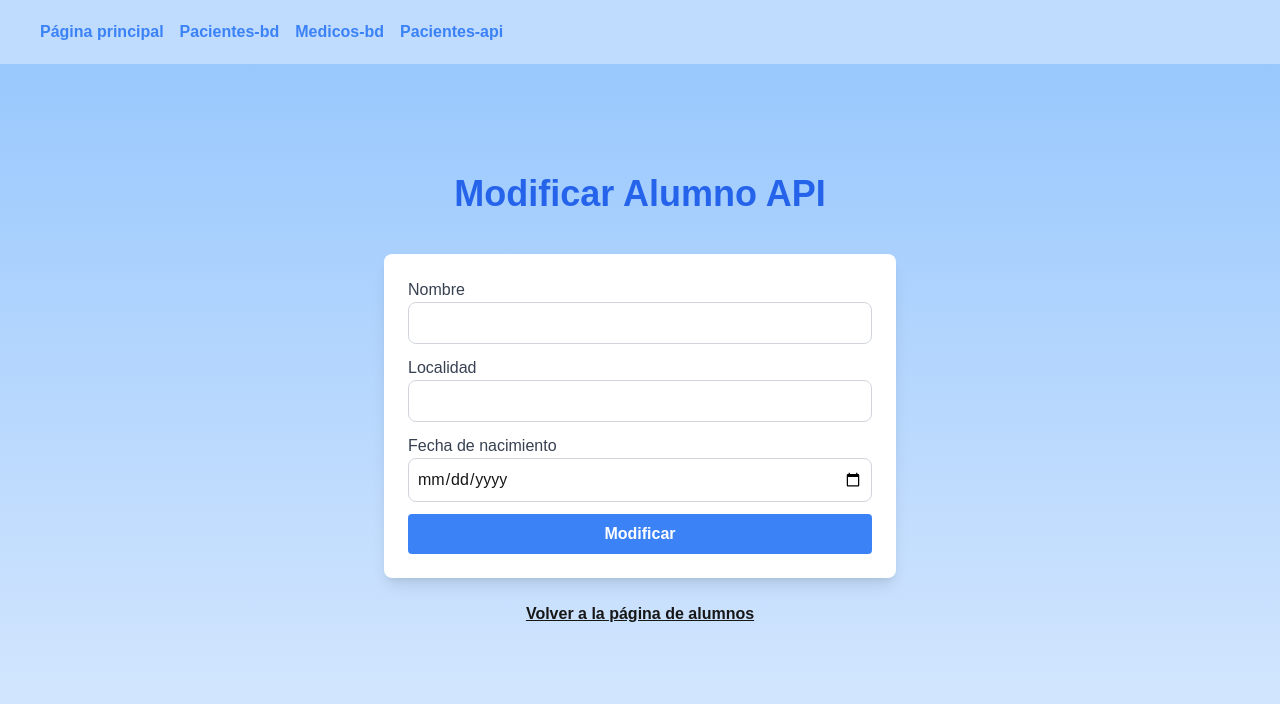
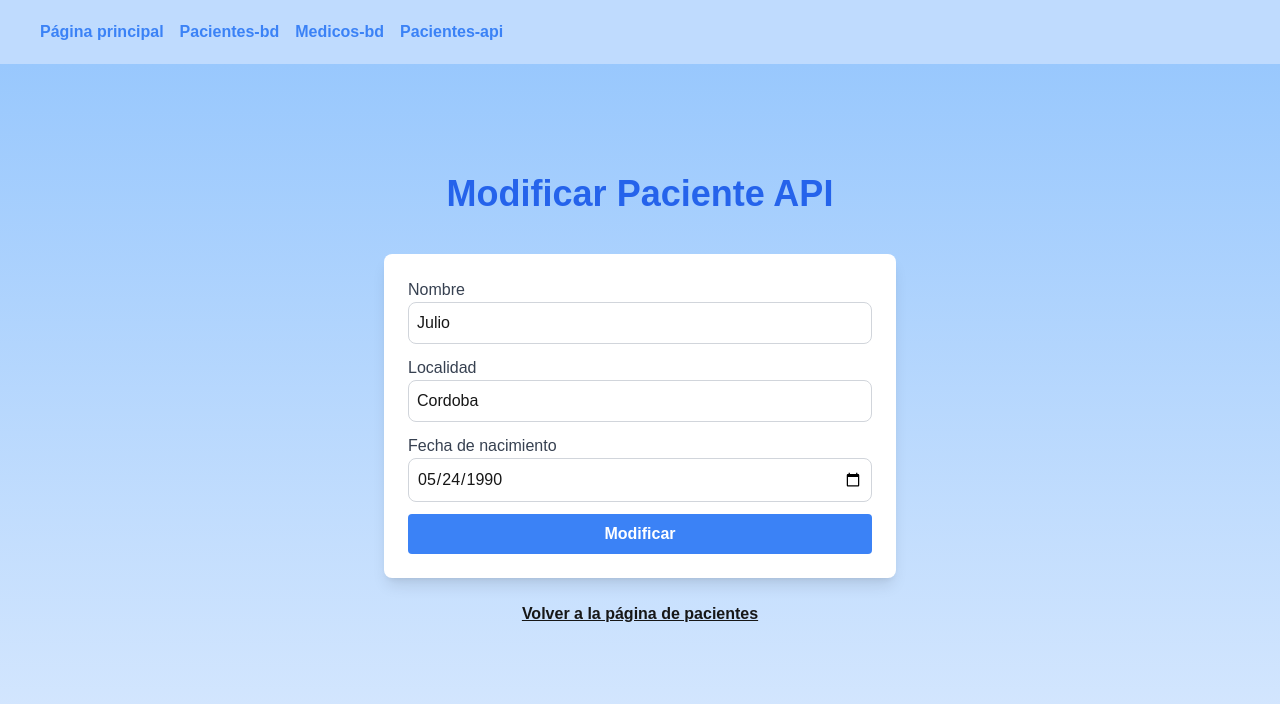
Before and after one commit to Ismael-Rvas/pruebaTema4, a Next.js app: page /pacientes-api/1/modificar in a window 1280 px wide. Shown: the top 704 px of the page. Built offline with nearby package versions, Linux system fonts and the light colour scheme; no server answers; data requests are answered from the project's data file.

Commit message:
Actualizar pacientes-api, y componente api-pacientes

```diff
--- a/src/app/pacientes-api/[id]/modificar/page.jsx
+++ b/src/app/pacientes-api/[id]/modificar/page.jsx
@@ -1,14 +1,14 @@
 import { redirect } from "next/navigation";
 import Link from "next/link";
 
-async function modificarAlumno(formData) {
+async function modificarPaciente(formData) {
   "use server";
   const id = formData.get("id");
   const nombre = formData.get("nombre");
   const localidad = formData.get("localidad");
   const fechaNacimiento = formData.get("fechaNacimiento");
 
-  const response = await fetch(`http://localhost:4000/alumnos/${id}`, {
+  const response = await fetch(`http://localhost:4000/pacientes/${id}`, {
     method: "PUT",
     headers: {
       "Content-Type": "application/json",
@@ -16,30 +16,30 @@ async function modificarAlumno(formData) {
     body: JSON.stringify({ nombre, localidad, fechaNacimiento }),
   });
 
-  redirect(`/alumnos-api/${id}`);
+  redirect(`/pacientes-api/${id}`);
 }
 
 async function modifyPage({ params }) {
   const { id } = await params;
 
-  const response = await fetch(`http://localhost:4000/alumnos/${id}`);
-  const alumno = await response.json();
+  const response = await fetch(`http://localhost:4000/pacientes/${id}`);
+  const paciente = await response.json();
 
   return (
     <section className="bg-gradient-to-b from-blue-300 to-blue-100 min-h-screen flex flex-col items-center justify-center">
-      <h1 className="text-4xl font-bold text-blue-600 mb-10">Modificar Alumno API</h1>
-      <form action={modificarAlumno} className="bg-white shadow-lg rounded-lg p-6 w-full max-w-lg">
-        <input type="hidden" name="id" defaultValue={alumno.id} />
+      <h1 className="text-4xl font-bold text-blue-600 mb-10">Modificar Paciente API</h1>
+      <form action={modificarPaciente} className="bg-white shadow-lg rounded-lg p-6 w-full max-w-lg">
+        <input type="hidden" name="id" defaultValue={paciente.id} />
         <label className="text-gray-700 font-medium">Nombre</label>
-        <input type="text" name="nombre" defaultValue={alumno.nombre} className="p-2 border border-gray-300 rounded-lg w-full mb-3" />
+        <input type="text" name="nombre" defaultValue={paciente.nombre} className="p-2 border border-gray-300 rounded-lg w-full mb-3" />
         <label className="text-gray-700 font-medium">Localidad</label>
-        <input type="text" name="localidad" defaultValue={alumno.localidad} className="p-2 border border-gray-300 rounded-lg w-full mb-3" />
+        <input type="text" name="localidad" defaultValue={paciente.localidad} className="p-2 border border-gray-300 rounded-lg w-full mb-3" />
         <label className="text-gray-700 font-medium">Fecha de nacimiento</label>
-        <input type="date" name="fechaNacimiento" defaultValue={alumno.fechaNacimiento} className="p-2 border border-gray-300 rounded-lg w-full mb-3" />
+        <input type="date" name="fechaNacimiento" defaultValue={paciente.fechaNacimiento} className="p-2 border border-gray-300 rounded-lg w-full mb-3" />
         <button className="bg-blue-500 hover:bg-blue-700 text-white font-bold py-2 px-4 rounded w-full">Modificar</button>
       </form>
 
-      <Link href={`/alumnos-api`} className="mt-6 text-black-600 hover:text-blue-800 transition duration-300 ease-in-out font-bold underline">Volver a la página de alumnos</Link>
+      <Link href={`/pacientes-api`} className="mt-6 text-black-600 hover:text-blue-800 transition duration-300 ease-in-out font-bold underline">Volver a la página de pacientes</Link>
     </section>
   );
 
--- a/src/app/pacientes-api/[id]/page.jsx
+++ b/src/app/pacientes-api/[id]/page.jsx
@@ -1,39 +1,39 @@
 import Link from "next/link";
 import { notFound } from "next/navigation";
 
-async function obtenerAlumno(id) {
-  const response = await fetch("http://localhost:4000/alumnos/" + id);
+async function obtenerPaciente(id) {
+  const response = await fetch("http://localhost:4000/pacientes/" + id);
   if (!response.ok) notFound();
-  const alumno = await response.json();
+  const paciente = await response.json();
 
-  return alumno;
+  return paciente;
 }
 
-async function AlumnoPage({ params }) {
+async function PacientePage({ params }) {
   const { id } = await params;
-  const alumno = await obtenerAlumno(id);
+  const paciente = await obtenerPaciente(id);
 
   return (
     <div className="bg-gradient-to-b from-blue-300 to-blue-100 min-h-screen flex flex-col items-center justify-center">
       <h1 className="py-5 text-3xl text-blue-500 text-center border-b-4 border-b-blue-500 mb-10">
-        Alumno #{alumno.id}
+        Paciente #{paciente.id}
       </h1>
       <div className="bg-white shadow-lg rounded-lg p-8 mx-auto max-w-lg flex flex-col items-center justify-center transform transition-transform duration-300 hover:scale-105">
         <h1 className="text-center text-3xl font-extrabold mb-6 text-blue-600">
-          Información del alumno:
+          Información del paciente:
         </h1>
-        <p className="text-5xl font-bold text-gray-800 mb-4">{alumno.nombre}</p>
-        <p className="text-2xl text-gray-700 mb-2">Localidad: {alumno.localidad}</p>
-        <p className="text-2xl text-gray-700 mb-4">Fecha de nacimiento: {alumno.fechaNacimiento}</p>
+        <p className="text-5xl font-bold text-gray-800 mb-4">{paciente.nombre}</p>
+        <p className="text-2xl text-gray-700 mb-2">Localidad: {paciente.localidad}</p>
+        <p className="text-2xl text-gray-700 mb-4">Fecha de nacimiento: {paciente.fechaNacimiento}</p>
       </div>
       <Link
-        href="/alumnos-api"
+        href="/pacientes-api"
         className="mt-6 text-black-600 hover:text-blue-800 transition duration-300 ease-in-out font-bold underline mb-28"
       >
-        Volver a la página de alumnos
+        Volver a la página de Pacientes
       </Link>
     </div>
   );
 }
 
-export default AlumnoPage;
+export default PacientePage;
--- a/src/app/pacientes-api/page.jsx
+++ b/src/app/pacientes-api/page.jsx
@@ -1,12 +1,12 @@
 import Link from "next/link";
 import Fallback from "@/components/fallback";
 import Pacientes from "@/components/api-pacientes";
-import AlumnoNuevo from "@/components/api-paciente-nuevo";
+import PacienteNuevo from "@/components/api-paciente-nuevo";
 import { Suspense } from "react";
 
 
 
-async function AlumnosPage({ searchParams }) {
+async function PacientesPage({ searchParams }) {
     const { query } = await searchParams;
 
     // Introducimos un retardo artificial
@@ -17,11 +17,11 @@ async function AlumnosPage({ searchParams }) {
             <Link href="/" className="fixed text-4xl p-2 bg-orange-300 rounded-full mt-8">🏠</Link>
 
             <h1 className='py-10 text-3xl text-blue-500 text-center border-b-4 border-b-blue-500'>
-                ALUMNOS API REST
+                PACIENTES API REST
             </h1>
 
-            <Suspense fallback={<Fallback>Nuevo Alumno ... </Fallback>}>
-                <AlumnoNuevo />
+            <Suspense fallback={<Fallback>Nuevo Paciente ... </Fallback>}>
+                <PacienteNuevo />
             </Suspense>
 
             <Suspense fallback={<Fallback>Obteniendo datos ... </Fallback>}>
@@ -31,4 +31,4 @@ async function AlumnosPage({ searchParams }) {
     );
 }
 
-export default AlumnosPage;
+export default PacientesPage;
--- a/src/components/api-pacientes.jsx
+++ b/src/components/api-pacientes.jsx
@@ -3,8 +3,8 @@ import { revalidatePath } from 'next/cache'
 import { FaPencilAlt } from "react-icons/fa";
 import { FaMagnifyingGlass } from "react-icons/fa6";
 
-async function obtenerAlumnos(query) {
-    const response = await fetch('http://localhost:4000/alumnos')
+async function obtenerPacientes(query) {
+    const response = await fetch('http://localhost:4000/pacientes')
     const pacientes = await response.json()
 
     return pacientes.filter(paciente => paciente.nombre.toLowerCase().includes(query))
@@ -23,7 +23,7 @@ async function eliminarPaciente(formData) {
 
 
 async function Pacientes({ query }) {
-    const pacientes = await obtenerAlumnos(query)
+    const pacientes = await obtenerPacientes(query)
 
     return (
         <>
--- a/src/data/api.json
+++ b/src/data/api.json
@@ -14,10 +14,9 @@
     },
     {
       "nombre": "Daniel",
-      "localidad": "cordoba",
-      "fechaNacimiento": "2024-12-06",
+      "localidad": "Puente Genil",
+      "fechaNacimiento": "2018-02-21",
       "id": "3"
-
     }
   ],
   "medicos": [
```
